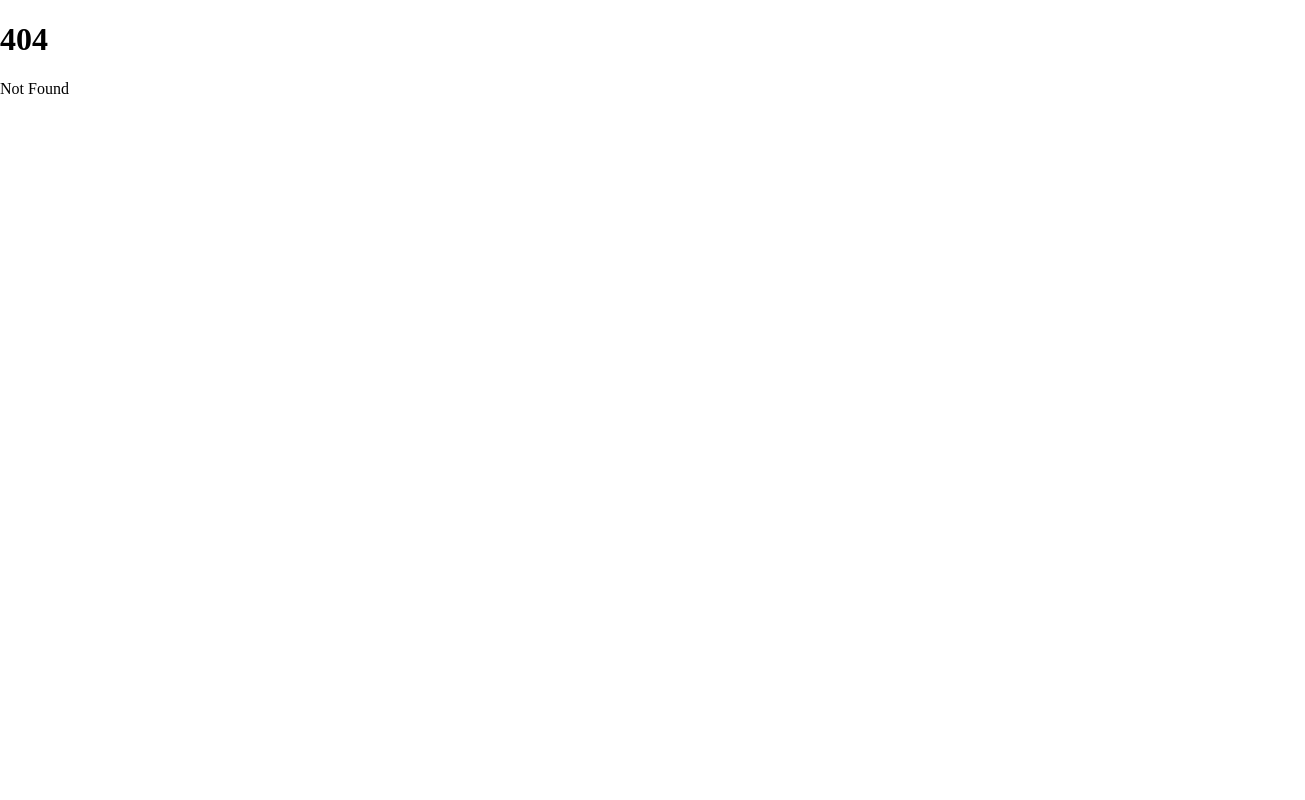
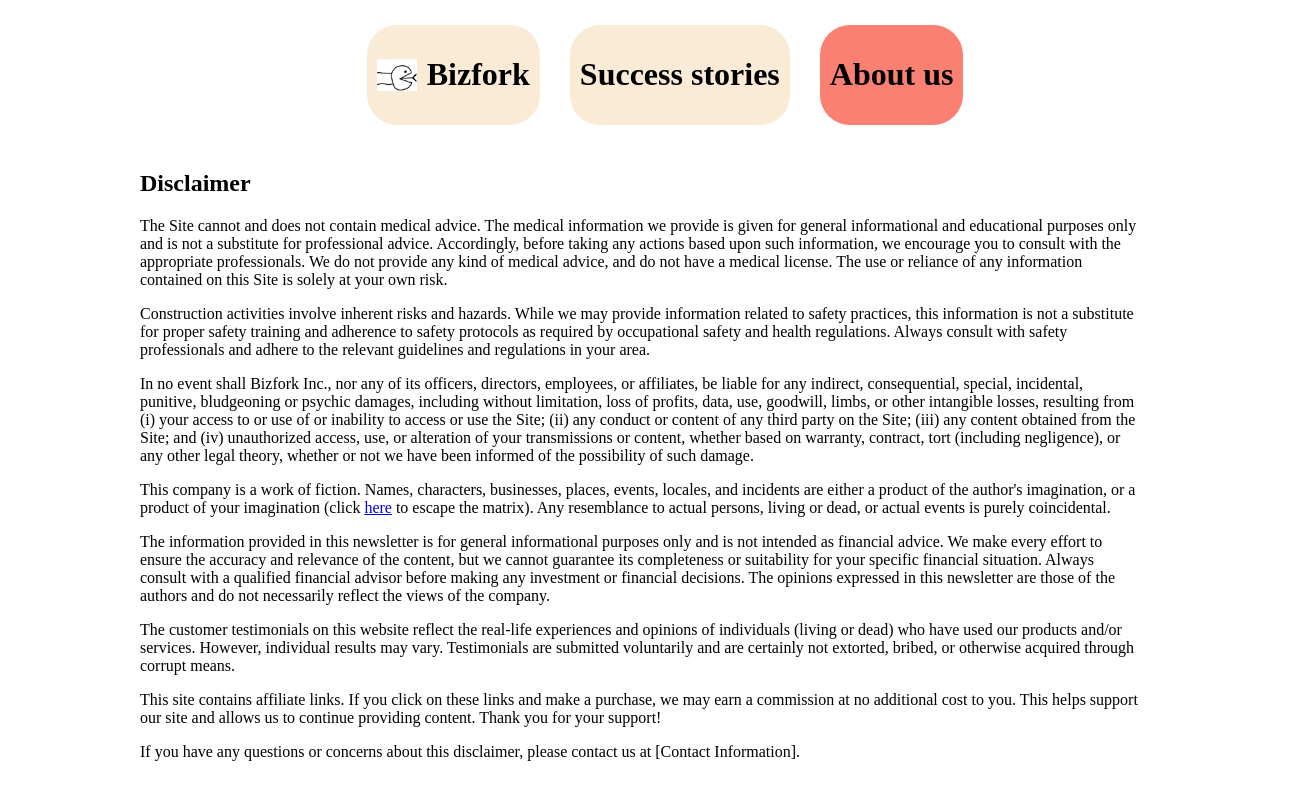
Before and after one commit to bizfork/bizfork.biz, a SvelteKit app: page /about-us/disclaimer in a window 1280 px wide. Before the commit this address had no page. Shown: the top 800 px of the page, 1305 px wide, since content can reach past the window. Built offline with nearby package versions, Linux system fonts and the light colour scheme.

Commit message:
Add disclaimer

```diff
--- /dev/null
+++ b/src/lib/Article.svelte
@@ -0,0 +1,17 @@
+<div class="centre">
+  <article>
+    <slot />
+  </article>
+</div>
+
+<style>
+  .centre {
+    display: flex;
+    flex-direction: column;
+    align-items: center;
+  }
+
+  article {
+    max-width: 1000px;
+  }
+</style>
--- a/src/lib/Menu.svelte
+++ b/src/lib/Menu.svelte
@@ -9,6 +9,9 @@
   </a>
   <a href="/success-stories" class="menu-item {selected === 'success-stories' ? 'selected' : ''}">
     <h1>Success stories</h1>
+  </a>
+  <a href="/about-us" class="menu-item {selected === 'about-us' ? 'selected' : ''}">
+    <h1>About us</h1>
   </a>
 </div>
 
--- /dev/null
+++ b/src/routes/about-us/disclaimer/+page.svelte
@@ -0,0 +1,97 @@
+<script>
+  import Menu from "$lib/Menu.svelte";
+  import Article from "$lib/Article.svelte";
+
+</script>
+<svelte:head>
+<title>Bizfork - Disclaimer</title>
+</svelte:head>
+
+<Menu selected="about-us" />
+
+<Article>
+  <h1>Disclaimer</h1>
+
+  <p>
+    The Site cannot and does not contain medical advice. The medical information
+    we provide is given for general informational and educational purposes only
+    and is not a substitute for professional advice. Accordingly, before taking
+    any actions based upon such information, we encourage you to consult with the
+    appropriate professionals. We do not provide any kind of medical advice, and
+    do not have a medical license. The use or reliance of any information
+    contained on this Site is solely at your own risk.
+  </p>
+
+  <p>
+    Construction activities involve inherent risks and hazards. While we may
+    provide information related to safety practices, this information is not a
+    substitute for proper safety training and adherence to safety protocols as
+    required by occupational safety and health regulations. Always consult with
+    safety professionals and adhere to the relevant guidelines and regulations in
+    your area.
+  </p>
+
+  <p>
+    In no event shall Bizfork Inc., nor any of its officers, directors,
+    employees, or affiliates, be liable for any indirect, consequential, special,
+    incidental, punitive, bludgeoning or psychic damages, including without
+    limitation, loss of profits, data, use, goodwill, limbs, or other intangible
+    losses, resulting from (i) your access to or use of or inability to access or
+    use the Site; (ii) any conduct or content of any third party on the Site;
+    (iii) any content obtained from the Site; and (iv) unauthorized access, use,
+    or alteration of your transmissions or content, whether based on warranty,
+    contract, tort (including negligence), or any other legal theory, whether or
+    not we have been informed of the possibility of such damage.
+  </p>
+
+  <p>
+    This company is a work of fiction. Names, characters, businesses, places,
+    events, locales, and incidents are either a product of the author's
+    imagination, or a product of your imagination (click
+    <a href="https://www.youtube.com/watch?v=dQw4w9WgXcQ">here</a> to escape the
+    matrix). Any resemblance to actual persons, living or dead, or actual events
+    is purely coincidental.
+  </p>
+
+  <p>
+    The information provided in this newsletter is for general informational
+    purposes only and is not intended as financial advice. We make every effort
+    to ensure the accuracy and relevance of the content, but we cannot guarantee
+    its completeness or suitability for your specific financial situation. Always
+    consult with a qualified financial advisor before making any investment or
+    financial decisions. The opinions expressed in this newsletter are those of
+    the authors and do not necessarily reflect the views of the company.
+  </p>
+
+  <p>
+    The customer testimonials on this website reflect the real-life experiences
+    and opinions of individuals (living or dead) who have used our products
+    and/or services. However, individual results may vary. Testimonials are
+    submitted voluntarily and are certainly not extorted, bribed, or otherwise
+    acquired through corrupt means.
+  </p>
+
+  <p>
+    This site contains affiliate links. If you click on these links and make a
+    purchase, we may earn a commission at no additional cost to you. This helps
+    support our site and allows us to continue providing content. Thank you for
+    your support!
+  </p>
+
+  <p>
+    If you have any questions or concerns about this disclaimer, please contact
+    us at [Contact Information].
+  </p>
+
+  <div class="long-break" />
+
+  <p>
+    ok that should cover our asses hopefully
+  </p>
+</Article>
+
+<style>
+  .long-break {
+    height: 500px;
+  }
+</style>
--- a/src/routes/success-stories/+page.svelte
+++ b/src/routes/success-stories/+page.svelte
@@ -1,4 +1,5 @@
 <script>
+    import Article from "$lib/Article.svelte";
     import Menu from "$lib/Menu.svelte";
 
 </script>
@@ -8,6 +9,7 @@
 
 <Menu selected="success-stories" />
 
+<Article>
   <h1>Success stories</h1>
 
   View all the information about our company's success stories.
@@ -17,3 +19,4 @@ View all the information about our company's success stories.
       <a href="/success-stories/sony">How Bizfork Helped Sony Combat Music Piracy</a>
     </li>
   </ul>
+</Article>
--- a/src/routes/success-stories/sony/+page.svelte
+++ b/src/routes/success-stories/sony/+page.svelte
@@ -1,4 +1,5 @@
 <script>
+  import Article from "$lib/Article.svelte";
 import Menu from "$lib/Menu.svelte";
 
 </script>
@@ -8,8 +9,7 @@
 
 <Menu selected="success-stories" />
 
-<div class="centre">
-  <article>
+<Article>
   <h1>
     How Bizfork Helped Sony Combat Music Piracy
   </h1>
@@ -108,21 +108,10 @@
     At Bizfork, we continue to strive for excellence in every project, delivering
     solutions that drive success and make a lasting impact.
   </p>
-  </article>
-</div>
+</Article>
 
 <style>
-  .centre {
-    display: flex;
-    flex-direction: column;
-    align-items: center;
-  }
-
-  article {
-    max-width: 1000px;
-  }
-
-  article img {
+  img {
     width: 100%;
   }
 </style>
```
Also changed, not shown: src/routes/about-us/+page.svelte (added, +21 -0 lines). Lines whose indentation alone changed are shown as unchanged.
